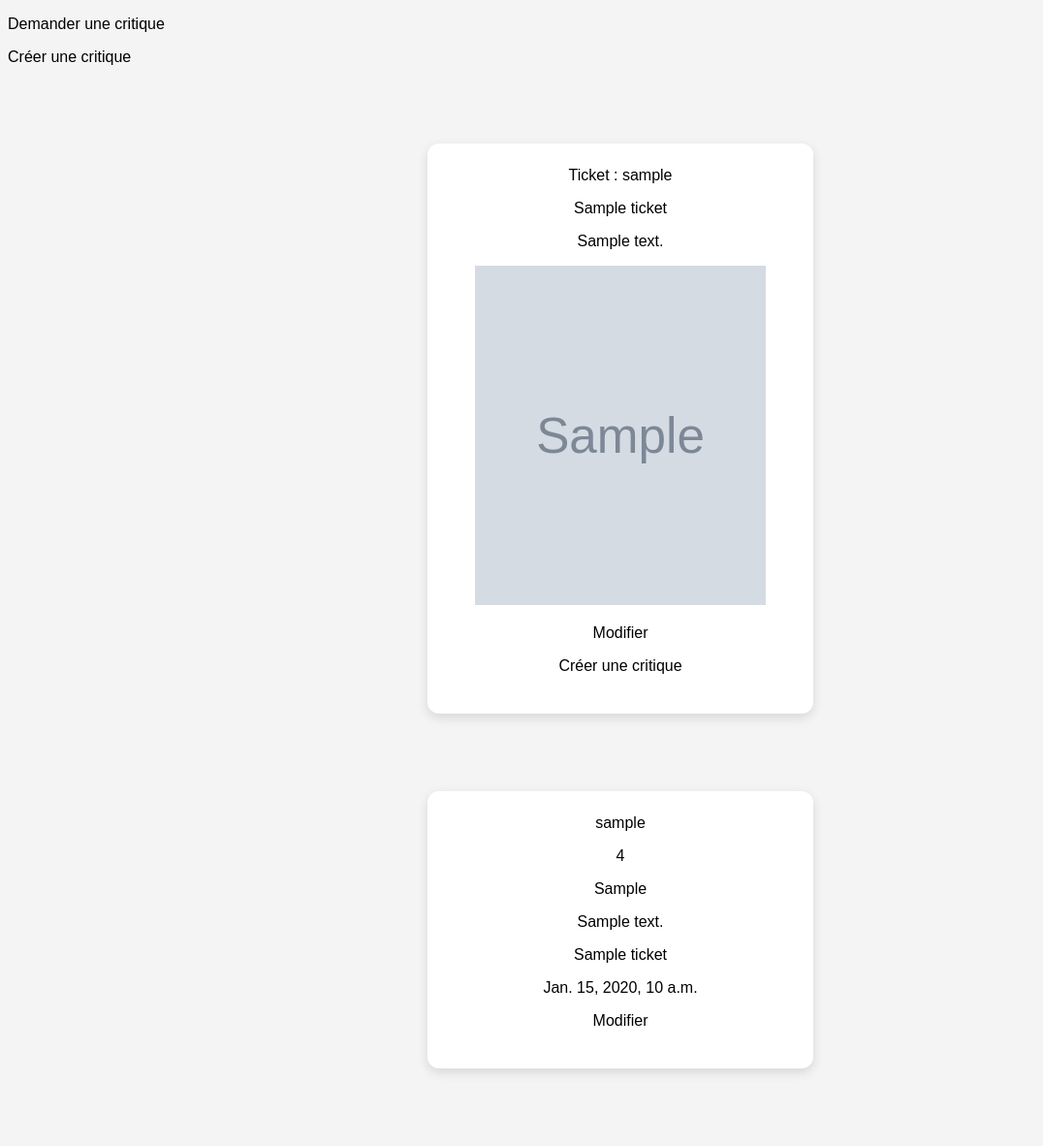
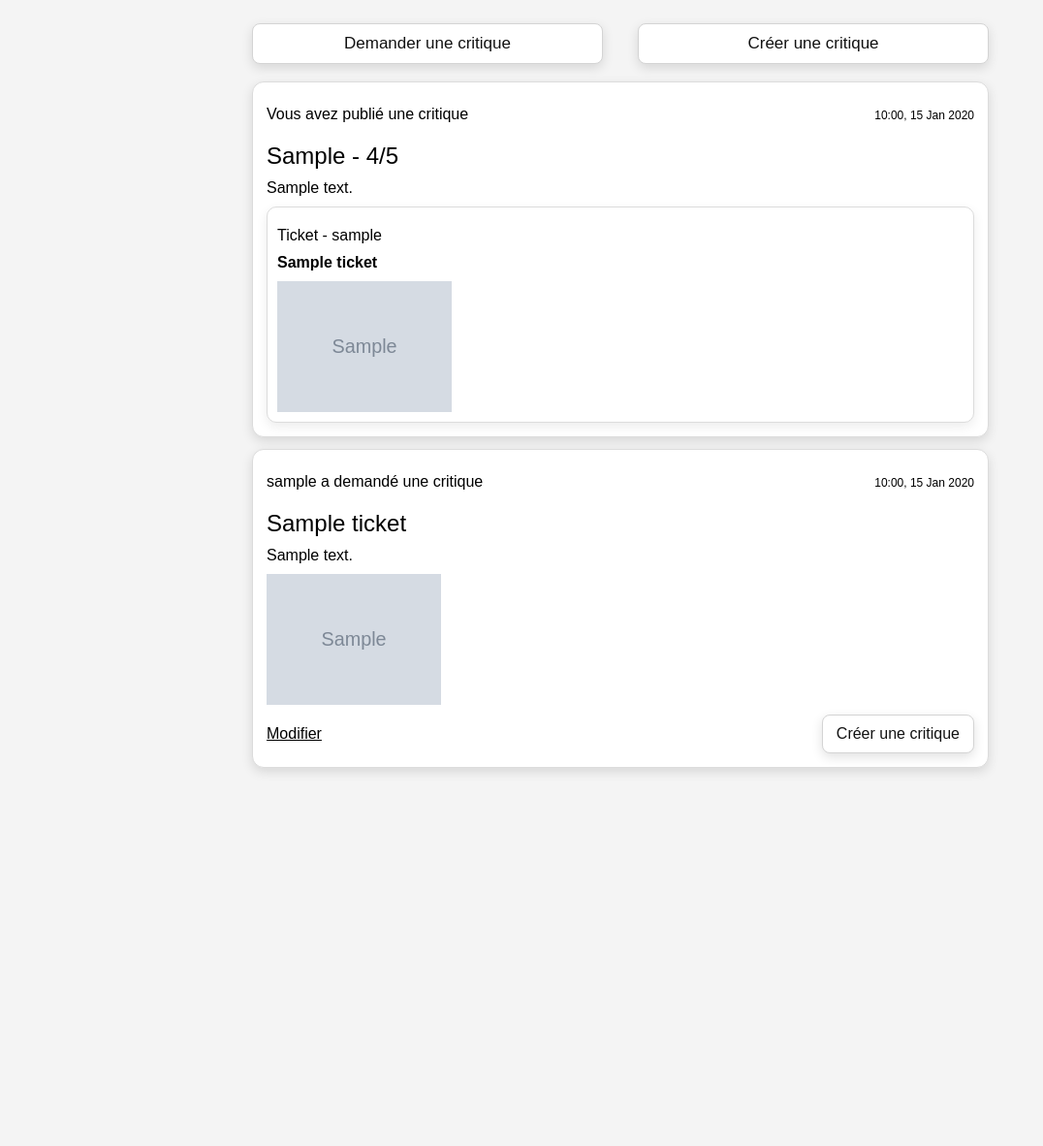
Before and after one commit to GuillaumeChiron/Django-LITRevu, a Django app: page /home/ in a window 1280 px wide. Shown: the part 76-1258 px from the top of the page at 97% size, without its empty margins (0-1076 px from the left). After the commit the page ends 873 px from the top, so only its background shows below. Run offline with Django 5.2, Linux system fonts and the light colour scheme; a user stored in the database is signed in; tables that the repository leaves empty hold one stand-in row (values such as "Sample post"); grey boxes marked "Sample" are stand-in pictures.

Commit message:
mise en place css home-page

```diff
--- a/app/templates/app/home_page.html
+++ b/app/templates/app/home_page.html
@@ -1,33 +1,62 @@
 {% extends 'base.html' %}
+{% load static %}
+
+{% block extras_css %}
+<link rel="stylesheet" href="{% static 'pages/home_page.css' %}">
+{% endblock extras_css %}
 
 {% block content %}
 
-<p><a href="{% url 'create-ticket' %}">Demander une critique</a></p>
-<p><a href="{% url 'create-ticket-review' %}">Créer une critique</a></p>
+<main class="feed-page">
+    <section class="feed-actions">
+        <a class="feed-btn" href="{% url 'create-ticket' %}">Demander une critique</a>
+        <a class="feed-btn" href="{% url 'create-ticket-review' %}">Créer une critique</a>
+    </section>
 
-{% for ticket in tickets %}
-<div class="ticket-box">
-    <p>Ticket : {{ticket.user}}</p>
-    <p>{{ticket.title}}</p>
-    <p>{{ticket.description}}</p>
-    {% if ticket.image %}
-        <p><img src="{{ticket.image.url}}" alt="image"></p>
-    {% endif %}
-    <p><a href="{% url 'edit-ticket' ticket.id %}">Modifier</a></p>
-    <p><a href="{% url 'create-review' ticket.id %}">Créer une critique</a></p>
-</div>
-{% endfor %}
+    <section class="feed-list">
+        {% for review in reviews %}
+        <article class="feed-card">
+            <header class="feed-card-header">
+                <p>Vous avez publié une critique</p>
+                <p>{{ review.time_created|date:"H:i, d M Y" }}</p>
+            </header>
 
-{% for review in reviews %}
-<div class="ticket-box">
-    <p>{{review.user}}</p>
-    <p>{{review.rating}}</p>
-    <p>{{review.headline}}</p>
-    <p>{{review.body}}</p>
-    <p>{{review.ticket}}</p>
-    <p>{{review.time_created}}</p>
-    <p><a href="{% url 'edit-review' review.id %}">Modifier</a></p>
-</div>
-{% endfor %}
+            <h3 class="feed-review-title">{{ review.headline }} - {{ review.rating }}/5</h3>
+            <p class="feed-review-body">{{ review.body }}</p>
+
+            <section class="ticket-preview">
+                <p class="ticket-meta">Ticket - {{ review.ticket.user }}</p>
+                <h4>{{ review.ticket.title }}</h4>
+                {% if review.ticket.image %}
+                <img src="{{ review.ticket.image.url }}" alt="{{ review.ticket.title }}">
+                {% endif %}
+            </section>
+        </article>
+        {% endfor %}
+
+        {% for ticket in tickets %}
+        <article class="feed-card">
+            <header class="feed-card-header">
+                <p>{{ ticket.user }} a demandé une critique</p>
+                <p>{{ ticket.time_created|date:"H:i, d M Y" }}</p>
+            </header>
+
+            <h3>{{ ticket.title }}</h3>
+            {% if ticket.description %}
+            <p>{{ ticket.description }}</p>
+            {% endif %}
+
+            {% if ticket.image %}
+            <img class="ticket-image" src="{{ ticket.image.url }}" alt="{{ ticket.title }}">
+            {% endif %}
+
+            <div class="card-actions">
+                <a class="inline-link" href="{% url 'edit-ticket' ticket.id %}">Modifier</a>
+                <a class="feed-btn small" href="{% url 'create-review' ticket.id %}">Créer une critique</a>
+            </div>
+        </article>
+        {% endfor %}
+    </section>
+</main>
 
 {% endblock content %}
--- a/static/base.css
+++ b/static/base.css
@@ -45,24 +45,3 @@ button {
     background: #B54E4E;
     font-size: 16px;
 }
-
-.ticket-box {
-    width: 350px;
-    margin: 80px auto;
-    padding: 24px;
-    background: white;
-    border-radius: 12px;
-    box-shadow: 0 4px 12px rgba(0, 0, 0, 0.12);
-}
-
-.ticket-box img {
-    width: 300px;
-    height: 350px;
-    object-fit: cover;
-}
-
-.ticket-box p {
-    margin-top: 0;
-    margin-bottom: 16px;
-    text-align: center;
-}
--- a/static/pages/home_page.css
+++ b/static/pages/home_page.css
@@ -0,0 +1,132 @@
+.feed-page {
+    max-width: 760px;
+    margin: 24px auto 40px;
+    padding: 0 14px;
+}
+
+.feed-actions {
+    display: grid;
+    grid-template-columns: repeat(2, minmax(220px, 1fr));
+    gap: 36px;
+    margin-bottom: 18px;
+}
+
+.feed-btn {
+    display: inline-flex;
+    justify-content: center;
+    align-items: center;
+    padding: 10px 14px;
+    border: 1px solid #d4d4d4;
+    border-radius: 8px;
+    background: white;
+    color: #121212;
+    font-size: 17px;
+    text-decoration: none;
+    box-shadow: 0 4px 12px rgba(0, 0, 0, 0.12);
+}
+
+.feed-btn.small {
+    width: fit-content;
+    margin-left: auto;
+    font-size: 16px;
+}
+
+.feed-list {
+    display: grid;
+    gap: 12px;
+}
+
+.feed-card {
+    border: 1px solid #dcdcdc;
+    border-radius: 12px;
+    padding: 14px;
+    background: white;
+    box-shadow: 0 4px 12px rgba(0, 0, 0, 0.12);
+}
+
+.feed-card-header {
+    display: flex;
+    justify-content: space-between;
+    align-items: baseline;
+    gap: 10px;
+    margin-bottom: 8px;
+}
+
+.feed-card-header p {
+    margin: 0;
+    font-size: 14px;
+}
+
+.feed-card-header p:last-child {
+    font-size: 12px;
+}
+
+.feed-card h3,
+.feed-card h4,
+.feed-card p {
+    margin: 10px 0;
+}
+
+.feed-card h3 {
+    font-size: 24px;
+    font-weight: normal;
+}
+
+.feed-review-body,
+.feed-card p,
+.ticket-meta,
+.ticket-preview h4 {
+    font-size: 16px;
+}
+
+.ticket-preview {
+    margin-top: 10px;
+    border: 1px solid #dcdcdc;
+    border-radius: 10px;
+    padding: 10px;
+    background: white;
+    box-shadow: 0 4px 12px rgba(0, 0, 0, 0.08);
+}
+
+.ticket-preview img,
+.ticket-image {
+    margin-top: 6px;
+    width: 180px;
+    max-width: 100%;
+    height: auto;
+    display: block;
+}
+
+.card-actions {
+    display: flex;
+    gap: 12px;
+    align-items: center;
+    margin-top: 10px;
+}
+
+.inline-link {
+    font-size: 16px;
+    text-decoration: underline;
+}
+
+@media (max-width: 900px) {
+    .feed-actions {
+        grid-template-columns: 1fr;
+        gap: 12px;
+    }
+
+    .feed-btn {
+        font-size: 16px;
+    }
+
+    .feed-card-header p,
+    .feed-card h3,
+    .feed-review-body,
+    .feed-card p,
+    .ticket-meta,
+    .ticket-preview h4,
+    .inline-link,
+    .feed-btn.small {
+        font-size: 16px;
+    }
+}
```
